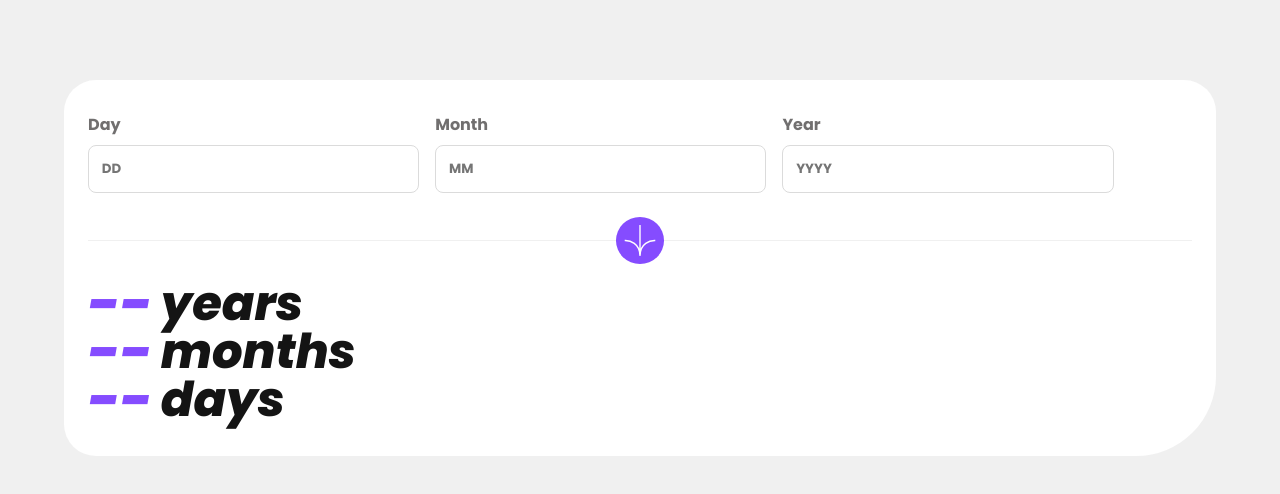
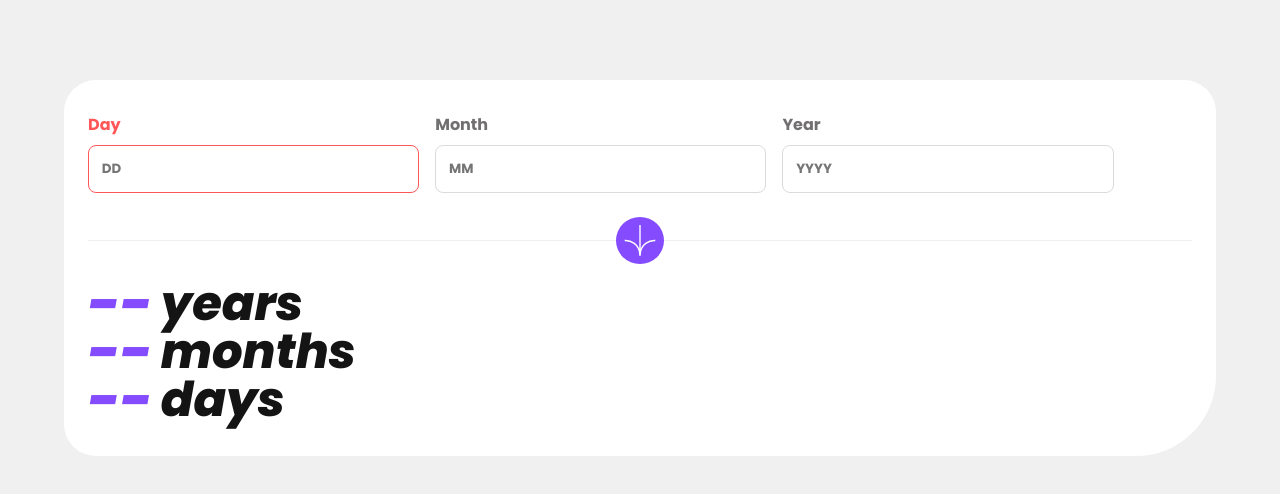
Before and after one commit to 8n9ght/age-calculator, a React (Create React App) app: page / in a window 1280 px wide. Shown: the top 494 px of the page. Built offline with nearby package versions, Linux system fonts and the light colour scheme.

Commit message:
added style on value checker message

```diff
--- a/src/App.js
+++ b/src/App.js
@@ -65,38 +65,41 @@ function App() {
       <div className="calculator">
         <section className="calculator__form">
           <article className="calculator__form__inputs">
-            <label htmlFor="day">Day</label>
+          <label htmlFor="inputField" className={!(/^\d+$/.test(day) && day >= 1 && day <= 31) || day === undefined ? 'calculator__form__inputs__label' : ''}>Day</label>
             <input
               type="text"
               id="day"
               maxLength={2}
               placeholder="DD"
               onChange={handleChangeDay}
+              className={!(/^\d+$/.test(day) && day >= 1 && day <= 31) || day === undefined ? 'calculator__form__inputs--invalid' : ''}
             ></input>
             <p className="calculator__form__message">
               {(!/^\d+$/.test(day) && day !== undefined) || day < 1 || day > 31 ? 'Must be a valid day' : null}
             </p>
           </article>
           <article className="calculator__form__inputs">
-            <label htmlFor="month">Month</label>
+            <label htmlFor="month" className={(!/^\d+$/.test(month) && month !== undefined) || month < 0 || month > 12 ? 'calculator__form__inputs__label' : ''}>Month</label>
             <input
               type="text"
               id="month"
               maxLength={2}
               placeholder="MM"
               onChange={handleChangeMonth}
+              className={(!/^\d+$/.test(month) && month !== undefined) || month < 0 || month > 12 ? 'calculator__form__inputs--invalid' : ''}
             ></input>
             <p className="calculator__form__message">
               {(!/^\d+$/.test(month) && month !== undefined) || month < 0 || month > 12 ? 'Must be a valid month' : null }
             </p>
           </article>
           <article className="calculator__form__inputs">
-            <label htmlFor="year">Year</label>
+            <label htmlFor="year" className={(!/^\d+$/.test(year) && year !== undefined) || year >  new Date().getFullYear() ? 'calculator__form__inputs__label' : ''}>Year</label>
             <input
               type="text"
               id="year"
               maxLength={4}
               placeholder="YYYY"
+              className={(!/^\d+$/.test(year) && year !== undefined) || year >  new Date().getFullYear() ? 'calculator__form__inputs--invalid' : ''}
               onChange={handleChangeYear}
             ></input>
             <p className="calculator__form__message">
--- a/src/css/main.css
+++ b/src/css/main.css
@@ -22,6 +22,11 @@
   font-family: poppinsXtraItalic;
   src: url("./../../public/fonts/Poppins-ExtraBoldItalic.ttf");
 }
+p {
+  font-family: poppins;
+  font-size: 9px;
+}
+
 html, body, #root, .wrapper {
   width: 100%;
   height: 100%;
@@ -63,6 +68,15 @@ html {
   padding: 0.8rem;
   font-family: poppinsBold;
   appearance: none;
+}
+.calculator__form__inputs--invalid {
+  border-color: hsl(0, 100%, 67%) !important;
+}
+.calculator__form__inputs__label {
+  color: hsl(0, 100%, 67%);
+}
+.calculator__form__message {
+  color: hsl(0, 100%, 67%);
 }
 
 .calculator__age {
--- a/src/scss/abstracts/_typo.scss
+++ b/src/scss/abstracts/_typo.scss
@@ -25,3 +25,8 @@
     font-family: poppinsXtraItalic;
     src: url('./../../public/fonts/Poppins-ExtraBoldItalic.ttf');
 }
+
+p{
+    font-family: poppins;
+    font-size: 9px;
+}
--- a/src/scss/components/_form.scss
+++ b/src/scss/components/_form.scss
@@ -18,6 +18,15 @@
                 font-family: poppinsBold;
                 appearance: none;
             }
+            &--invalid{
+                border-color: hsl(0, 100%, 67%) !important;
+            }
+            &__label{
+                color: hsl(0, 100%, 67%);
+            }
+        }
+        &__message{
+            color: hsl(0, 100%, 67%);
         }
     }
 }
```
Also changed, not shown: 1 other file (tests, documents, lock files or other folders).
